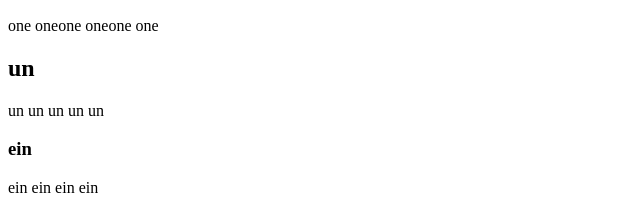
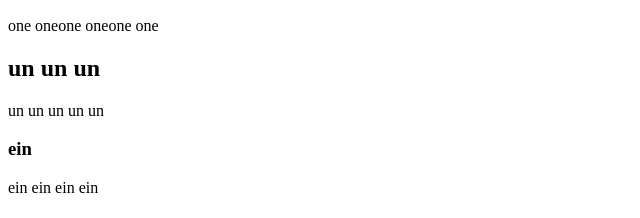
Before and after one commit to franz-vb/tuto_gitkraken, a plain HTML site: page index.html in a window 1280 px wide. Shown: the part 184-402 px from the top of the page, 0-640 px from the left. Drawn offline with Linux system fonts and the light colour scheme.

Commit message:
add un un

```diff
--- a/index.html
+++ b/index.html
@@ -19,7 +19,7 @@
         <section>
             <h1>one</h1>
             <div>one oneone oneone one</div>
-            <h2>un</h2>
+            <h2>un un un</h2>
             <div>un un un un un</div>
             <h3>ein</h3>
             <div>ein ein ein ein</div>
```
